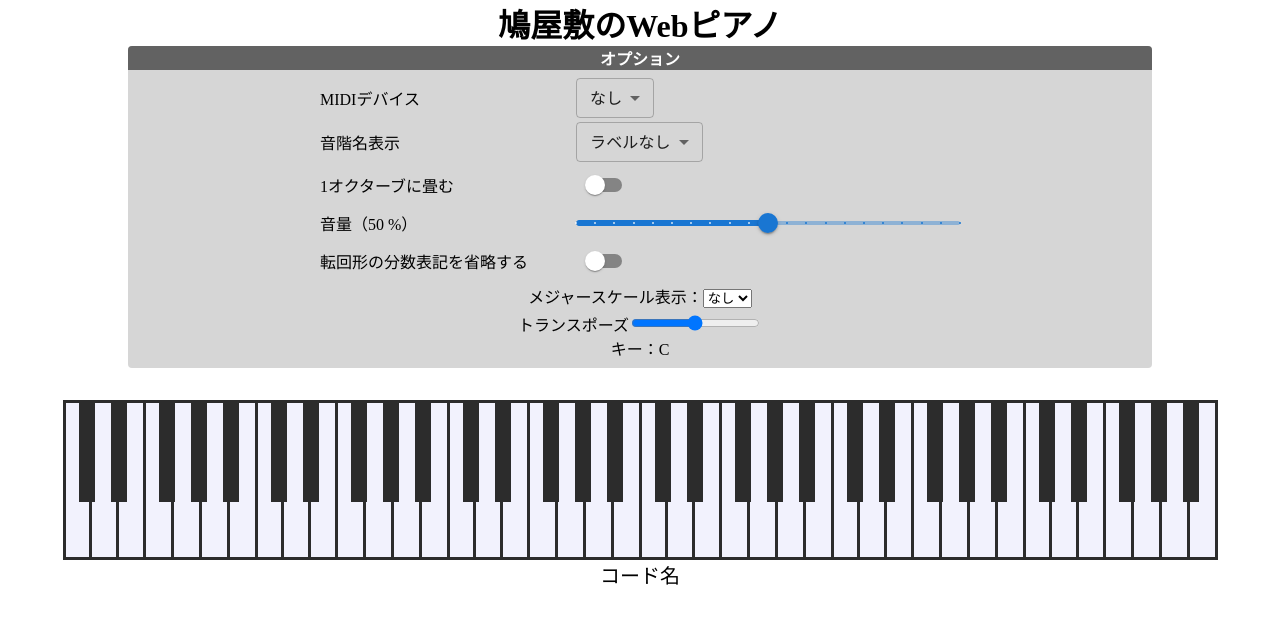
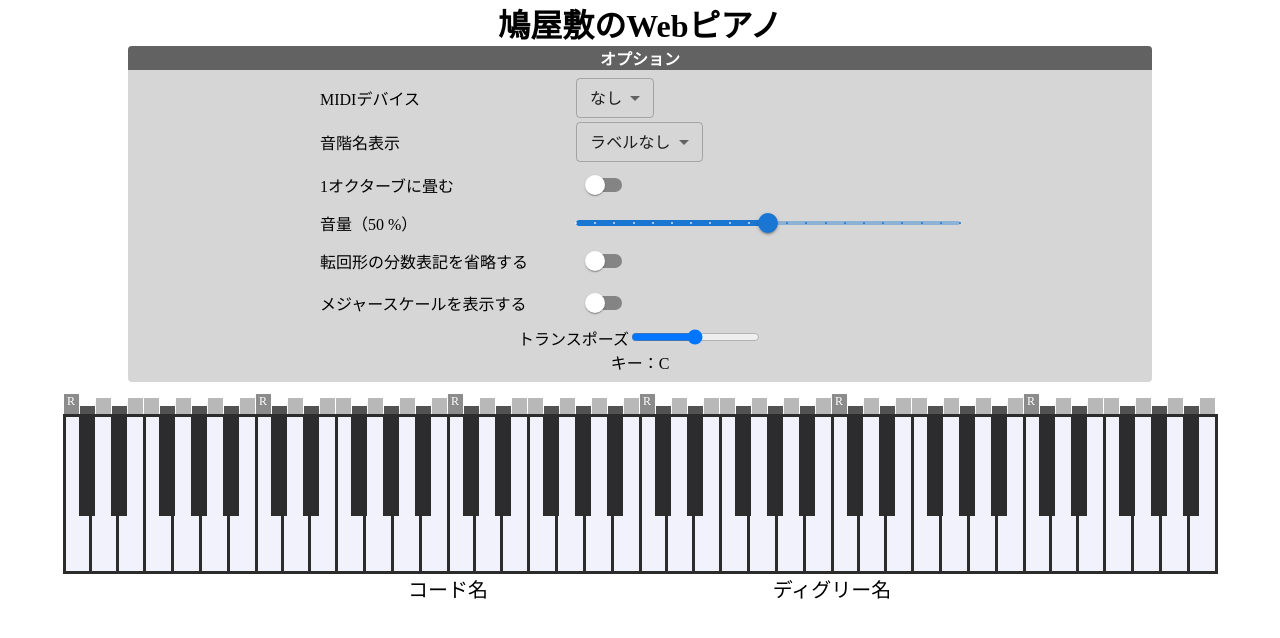
Before and after one commit to PigeonsHouse/midi-music-classroom, a React (Vite) app: page / in a window 1280 px wide. Both pictures are taken after a click on the heading "オプション". Shown: the top 638 px of the page. Built offline with nearby package versions, Linux system fonts and the light colour scheme.

Commit message:
update: スケール表示のUIアップデート

```diff
--- a/src/apps/App.tsx
+++ b/src/apps/App.tsx
@@ -35,7 +35,14 @@
   } = useOptions();
 
   // スケール関連
-  const { scale, setScale, transposeScale, setTransposeScale } = useScale();
+  const {
+    isScaleDisplay,
+    setIsScaleDisplay,
+    scale,
+    setScale,
+    transposeScale,
+    setTransposeScale,
+  } = useScale();
 
   // 押しているキーを中央管理する箇所
   const { pushingKeyNumbers, updatePushingKeyNumbers } =
@@ -71,6 +78,8 @@
             setIsHideInversion={setIsHideInversion}
           />
           <ScaleDisplay
+            isScaleDisplay={isScaleDisplay}
+            setIsScaleDisplay={setIsScaleDisplay}
             scale={scale}
             setScale={setScale}
             disabled={transposeScale !== 0}
--- a/src/apps/hooks/scale.ts
+++ b/src/apps/hooks/scale.ts
@@ -4,10 +4,11 @@
 
 export const useScale = () => {
   // スケール表示関連
-  const [scaleRaw, setScale] = useLocalStorage<ScaleType | undefined>(
-    "scaleDisplay",
-    undefined,
+  const [isScaleDisplay, setIsScaleDisplay] = useLocalStorage<boolean>(
+    "isScaleDisplay",
+    false,
   );
+  const [scaleRaw, setScale] = useLocalStorage<ScaleType>("scaleDisplay", "C");
   // トランスポーズ関連
   const [transposeScale, setTransposeScale] = useLocalStorage<number>(
     "transposeScale",
@@ -20,6 +21,8 @@
   }, [transposeScale, scaleRaw]);
 
   return {
+    isScaleDisplay,
+    setIsScaleDisplay,
     scale,
     setScale,
     transposeScale,
--- a/src/components/ScaleDisplay/ScaleDisplay.tsx
+++ b/src/components/ScaleDisplay/ScaleDisplay.tsx
@@ -1,37 +1,69 @@
 import { useCallback } from "react";
+import MenuItem from "@mui/material/MenuItem";
+import Select, { SelectChangeEvent } from "@mui/material/Select";
+import Switch from "@mui/material/Switch";
 import { keyLabel, ScaleType } from "../../definitions/keyLabel";
+import { Container, Label, SelectorContainer } from "../OptionCommon";
 
 type ScaleDisplayProps = {
   disabled: boolean;
-  scale: ScaleType | undefined;
-  setScale: (scale: ScaleType | undefined) => void;
+  isScaleDisplay: boolean;
+  setIsScaleDisplay: (isScaleDisplay: boolean) => void;
+  scale: ScaleType;
+  setScale: (scale: ScaleType) => void;
 };
 
 export const ScaleDisplay: React.FC<ScaleDisplayProps> = ({
   disabled,
+  isScaleDisplay,
+  setIsScaleDisplay,
   scale,
   setScale,
 }) => {
-  const onSelectScale = useCallback((ev: React.ChangeEvent) => {
-    const idx = (ev.currentTarget as HTMLSelectElement).selectedIndex;
-    if (idx) {
-      setScale(keyLabel.american[idx - 1]);
-    } else {
-      setScale(undefined);
+  const onSwitchScale = useCallback(
+    (ev: React.ChangeEvent) => {
+      setIsScaleDisplay((ev.currentTarget as HTMLInputElement).checked);
+    },
+    [setIsScaleDisplay],
+  );
+  const onSelectScale = useCallback((ev: SelectChangeEvent) => {
+    const newScale = ev.target.value;
+    if (newScale) {
+      setScale(newScale as ScaleType);
     }
   }, []);
 
   return (
-    <div>
-      <label>メジャースケール表示：</label>
-      <select value={scale ?? ""} onChange={onSelectScale} disabled={disabled}>
-        <option value="">なし</option>
-        {keyLabel.american.map((keyScale) => (
-          <option key={keyScale} value={keyScale}>
-            {keyScale}
-          </option>
-        ))}
-      </select>
-    </div>
+    <>
+      <Container>
+        <Label>メジャースケールを表示する</Label>
+        <SelectorContainer>
+          <Switch
+            checked={disabled || isScaleDisplay}
+            onChange={onSwitchScale}
+            disabled={disabled}
+          />
+        </SelectorContainer>
+      </Container>
+      {(isScaleDisplay || disabled) && (
+        <Container>
+          <Label>表示するスケール</Label>
+          <SelectorContainer>
+            <Select
+              value={scale}
+              onChange={onSelectScale}
+              disabled={disabled}
+              size="small"
+            >
+              {keyLabel.american.map((keyScale) => (
+                <MenuItem key={keyScale} value={keyScale}>
+                  {keyScale}
+                </MenuItem>
+              ))}
+            </Select>
+          </SelectorContainer>
+        </Container>
+      )}
+    </>
   );
 };
```
